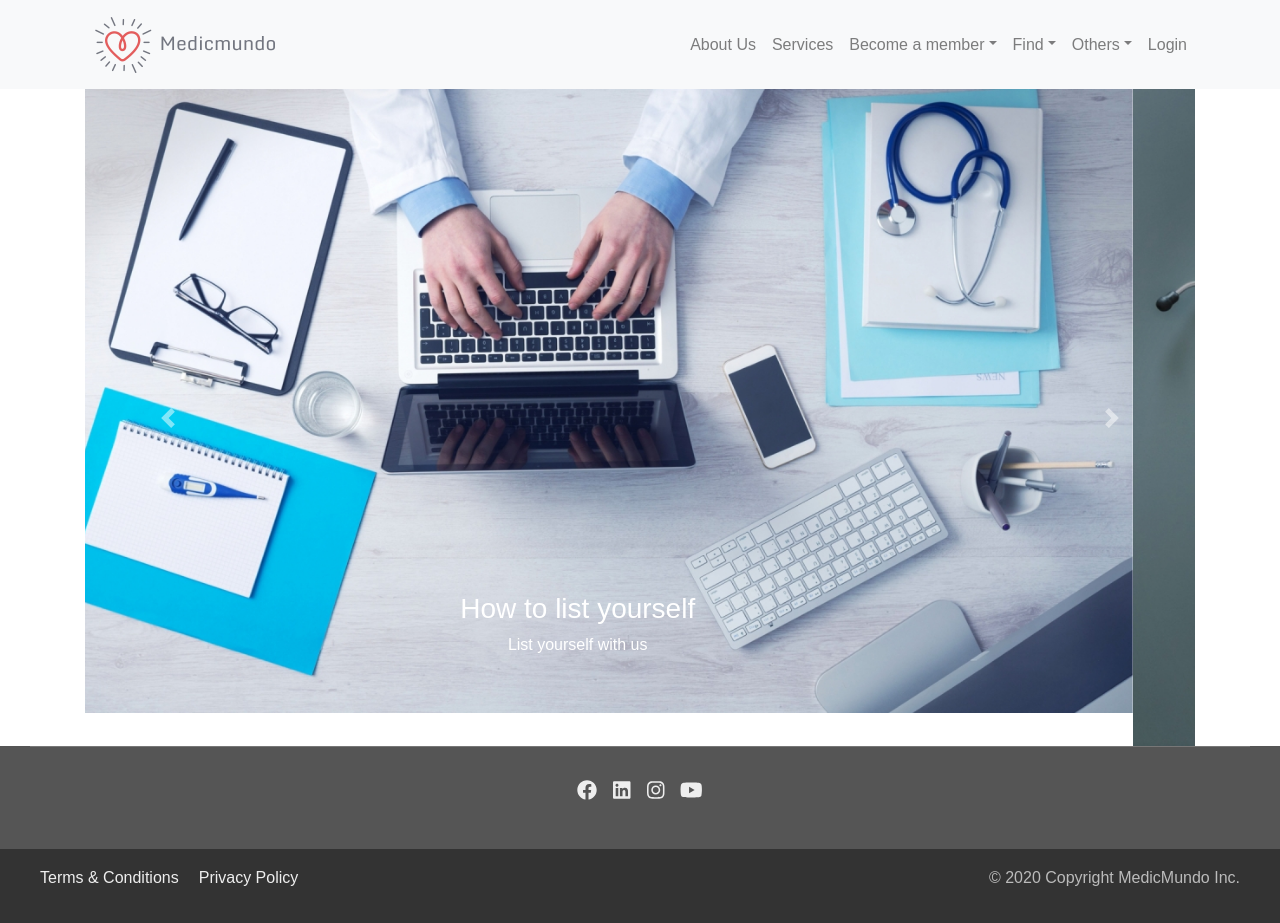
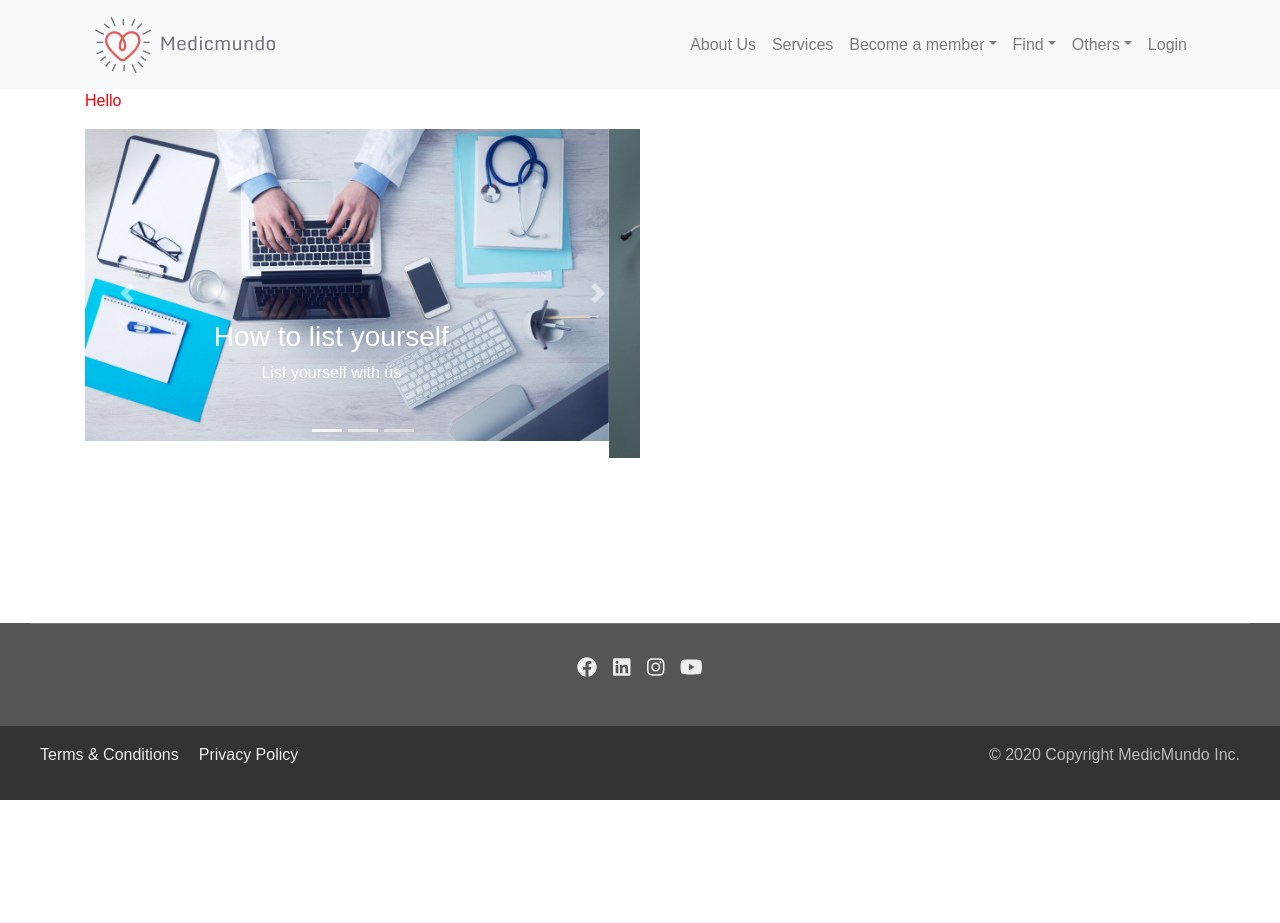
Before and after one commit to DoctorFinder/DocFinder, a React (Create React App) app in the folder DocFinder/ClientApp/: page / in a window 1280 px wide. After the commit the page ends 800 px from the top, so only its background shows below. Built offline with nearby package versions, Linux system fonts and the light colour scheme.

Commit message:
added scss to project

```diff
--- a/DocFinder/ClientApp/package.json
+++ b/DocFinder/ClientApp/package.json
@@ -11,6 +11,7 @@
     "formik": "^2.1.5",
     "jquery": "^3.4.1",
     "merge": "^1.2.1",
+    "node-sass": "^4.14.1",
     "oidc-client": "^1.9.0",
     "react": "^16.8.0",
     "react-bootstrap": "1.3.0",
--- /dev/null
+++ b/DocFinder/ClientApp/src/Styles/StyleSheet.scss
@@ -0,0 +1,7 @@
+.carouselContainer{
+    width:50%;
+}
+
+.test-font{
+    color:red;
+}
--- a/DocFinder/ClientApp/src/components/Home.js
+++ b/DocFinder/ClientApp/src/components/Home.js
@@ -3,6 +3,7 @@ import Carousel from 'react-bootstrap/Carousel';
 import Banner1 from '../images/banner1.jpg';
 import Banner2 from '../images/banner2.jpg';
 import Banner3 from '../images/banner3.jpg';
+import '../Styles/StyleSheet.scss';
 
 
 export function Home() {
@@ -13,6 +14,8 @@ export function Home() {
     };
 
     return (
+        <div className="carouselContainer">
+        <p className="test-font">Hello</p>
         <Carousel activeIndex={index} onSelect={handleSelect}>
             <Carousel.Item>
                 <img
@@ -51,6 +54,7 @@ export function Home() {
           </p>
                 </Carousel.Caption>
             </Carousel.Item>
-        </Carousel>
+            </Carousel>
+        </div>
     );
 }
```
Also changed, not shown: 1 other file (tests, documents, lock files or other folders).
